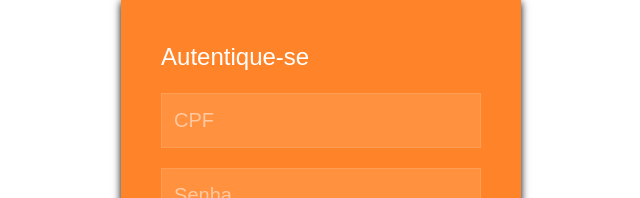
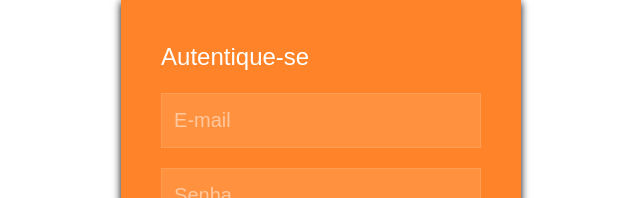
Before and after one commit to leo-demetrio/petshop-angular, an Angular app: page /login in a window 1280 px wide. Shown: the part 199-397 px from the top of the page, without its empty margins (319-959 px from the left). Built offline with nearby package versions, Linux system fonts and the light colour scheme.

Commit message:
Feat: Active links in navbar

```diff
--- a/src/app/navbar/navbar.component.html
+++ b/src/app/navbar/navbar.component.html
@@ -6,8 +6,8 @@
             <span class="uk-icon uk-margin-small-right" uk-icon="icon: icon-color-light; ratio: 0.15"></span>
           </a>
           <ul class="uk-navbar-nav">
-            <li><a [routerLink]="['/']">Produtos</a></li>
-            <li><a [routerLink]="['/account/pets']">Meus Pets</a></li>
+            <li><a [routerLink]="['/']" routerLinkActive="uk-text-bold">Produtos</a></li>
+            <li><a [routerLink]="['/account/pets']" routerLinkActive="uk-text-bold">Meus Pets</a></li>
           </ul>
         </div>
         <div class="uk-navbar-right">
--- a/src/app/pages/account/login-page/login-page.component.html
+++ b/src/app/pages/account/login-page/login-page.component.html
@@ -11,15 +11,14 @@
           <div class="uk-margin">
             <input class="uk-input uk-form-large"
             formControlName="username" type="text"
-            placeholder="CPF"
-            mask="###.###.###-##"
+            placeholder="E-mail"
             >
           </div>
           <div class="uk-margin">
             <input class="uk-input uk-form-large" formControlName="password" type="password" placeholder="Senha">
           </div>
           <div class="uk-margin uk-text-right">
-            <button class="uk-button uk-button-default" >Entrar</button>
+            <a href="/" class="uk-button uk-button-default" >Entrar</a>
           </div>
         </div>
       </form>
```
